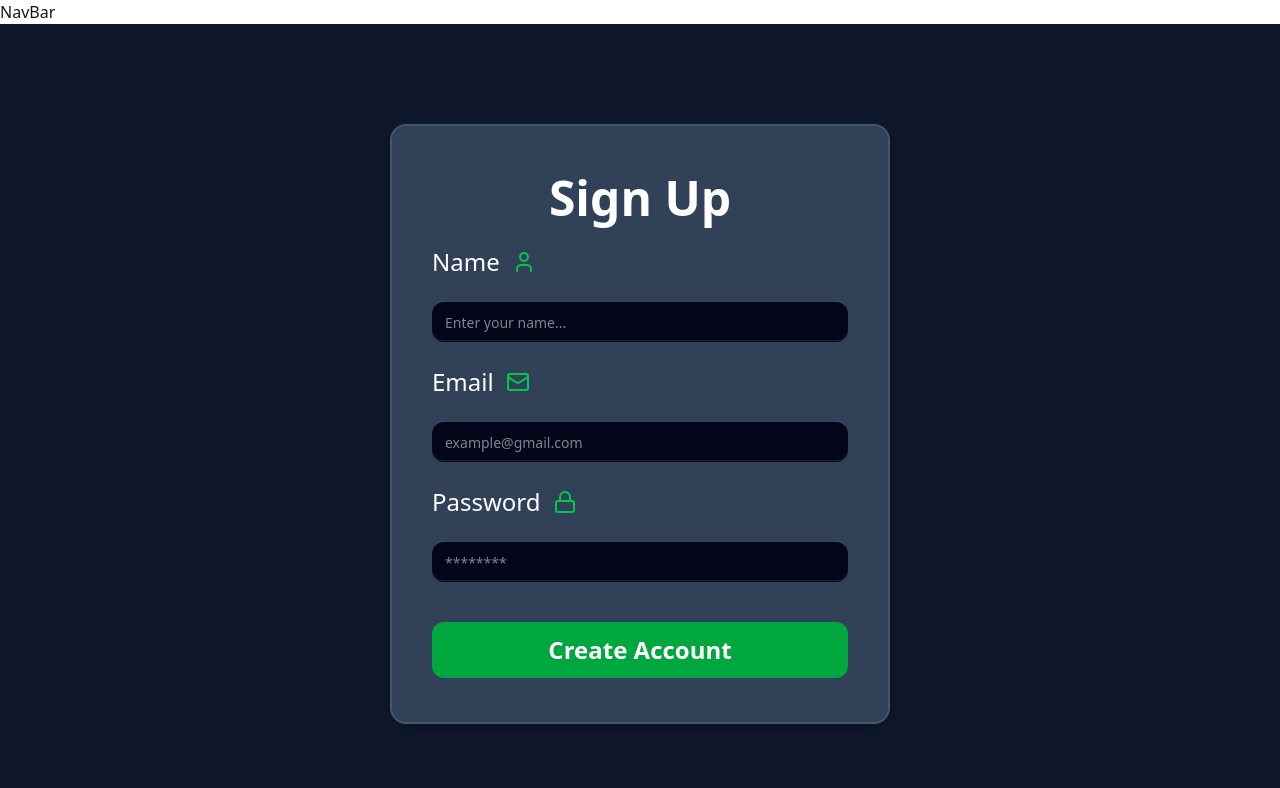
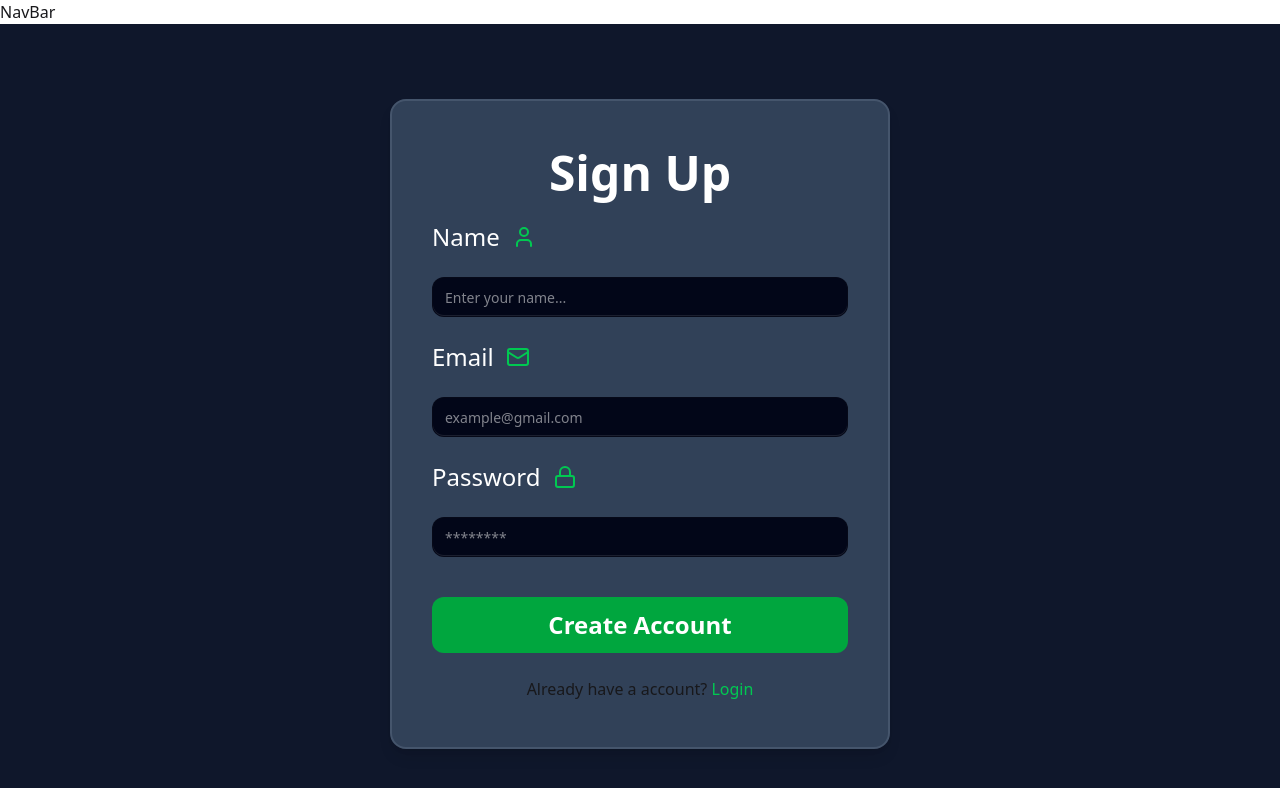
Before and after one commit to vinayak712/Project, a React (Vite) app in the folder frontend/: page /signup in a window 1280 px wide. Shown: the top 788 px of the page. Built offline with nearby package versions, Linux system fonts and the light colour scheme; no server answers.

Commit message:
route for login

```diff
--- a/frontend/src/pages/signup.jsx
+++ b/frontend/src/pages/signup.jsx
@@ -1,6 +1,7 @@
 import { useState } from "react";
 import { User, Mail, Lock } from "lucide-react";
 import { userAuthStore } from "../store/useAuthStore";
+import {Link} from'react-router-dom'
 
 function Signup() {
   const [showpassword, setShowpassword] = useState(false);
@@ -19,7 +20,7 @@ function Signup() {
 
   return (
     <div className="h-screen w-screen bg-slate-900 flex justify-center items-center">
-      <div className="px-10 py-8 flex flex-col h-[600px] w-[500px] bg-slate-700 border-2 border-slate-600 rounded-2xl shadow-lg">
+      <div className="px-10 py-8 flex flex-col h-[650px] w-[500px] bg-slate-700 border-2 border-slate-600 rounded-2xl shadow-lg">
         <h1 className="text-center text-white mb-6 mt-4 font-bold text-5xl">
           Sign Up
         </h1>
@@ -73,7 +74,8 @@ function Signup() {
             className="mt-4 text-white font-bold text-2xl bg-green-600 w-full py-3 rounded-xl hover:bg-green-700 transition-all duration-300"
           >
             Create Account
-          </button>
+                  </button>
+                  <p  className="text-center text-1xl mb-4">Already have a account? <span className="text-green-500"> <Link to="/login">Login</Link> </span> </p>
         </form>
       </div>
     </div>
```
